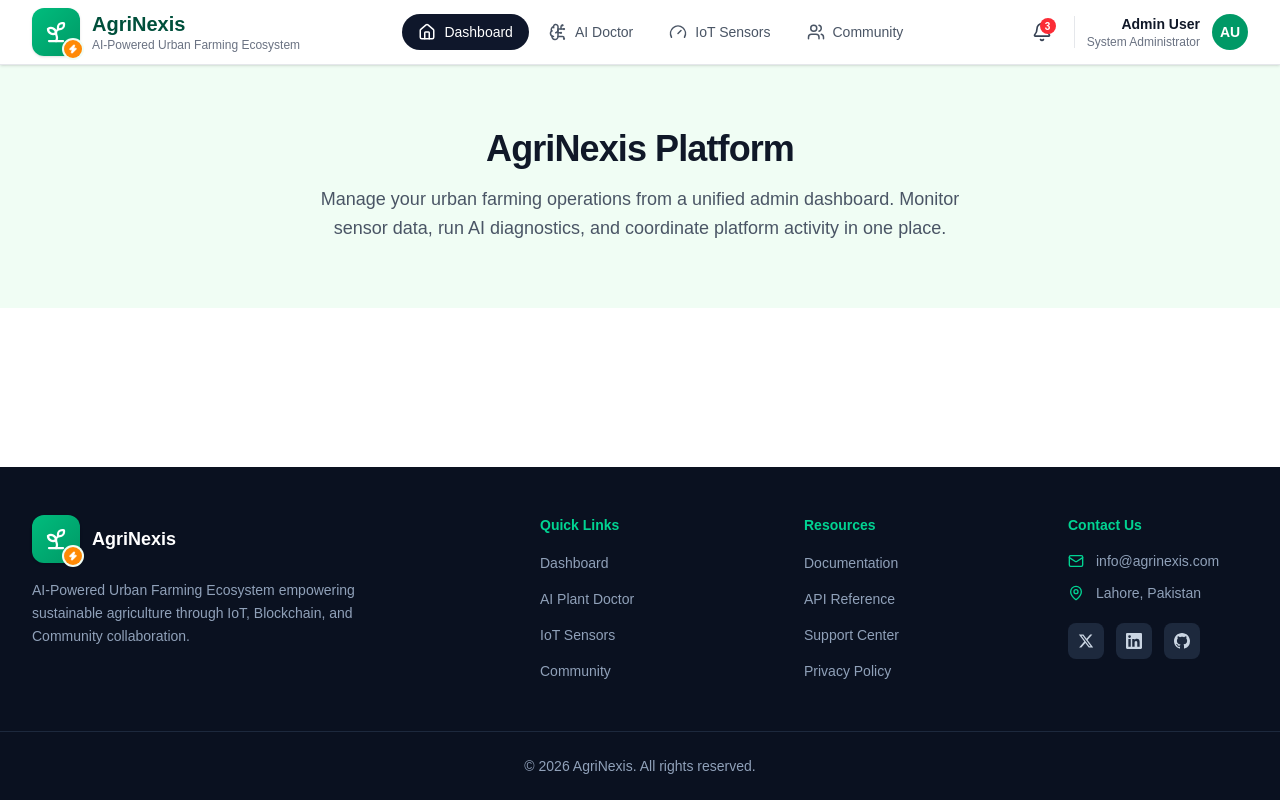
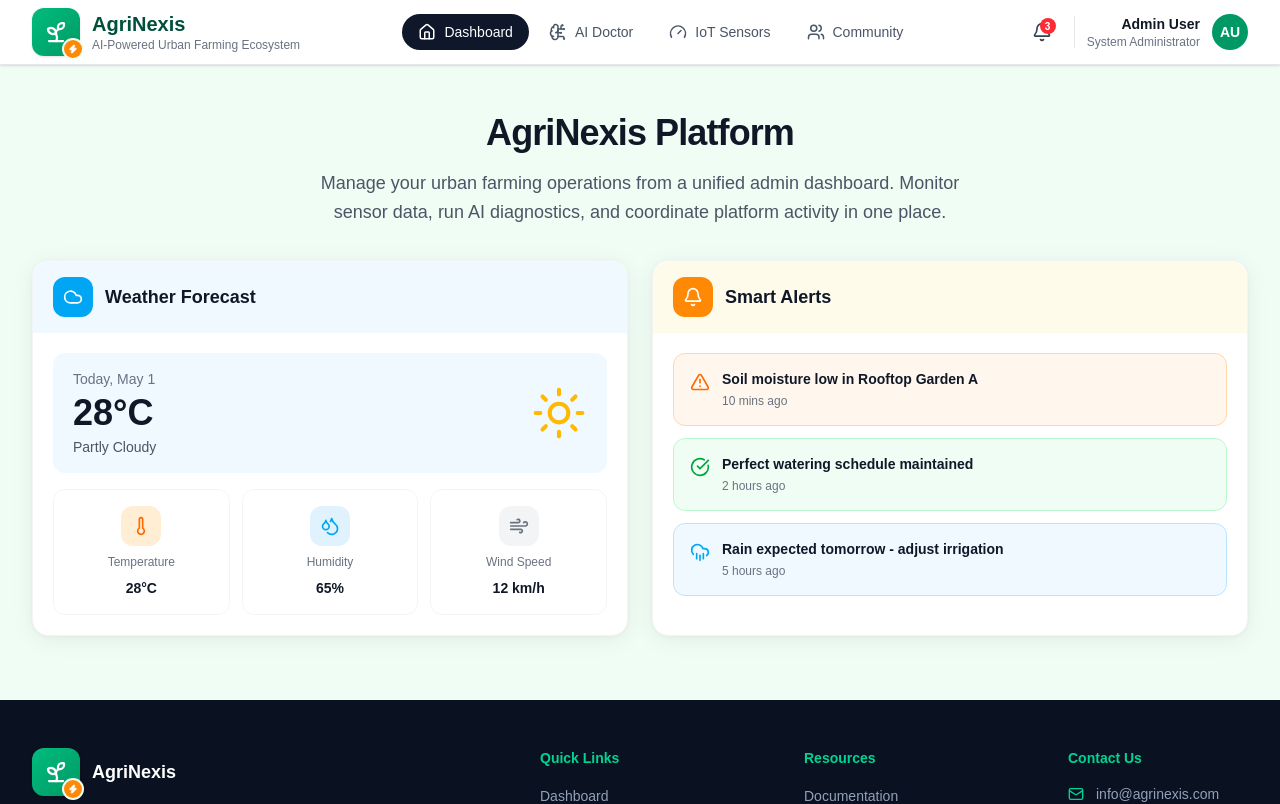
Before and after one commit to afzazulfiqar76/AgriNexis, a React (Vite) app in the folder client/: page / in a window 1280 px wide. Shown: the top 804 px of the page. Built offline with nearby package versions, Linux system fonts and the light colour scheme.

Commit message:
Add Weather Forecast and Smart Alerts section to the home page.
Introduce reusable dashboard cards above the footer so users see farm insights on landing.

```diff
--- /dev/null
+++ b/client/src/components/home/AlertItem.jsx
@@ -0,0 +1,30 @@
+const ALERT_VARIANTS = {
+  warning: {
+    container: 'border-orange-200 bg-orange-50',
+    icon: 'text-orange-500',
+  },
+  success: {
+    container: 'border-green-200 bg-green-50',
+    icon: 'text-green-600',
+  },
+  info: {
+    container: 'border-sky-200 bg-sky-50',
+    icon: 'text-sky-500',
+  },
+}
+
+export function AlertItem({ variant, message, timeAgo, icon }) {
+  const styles = ALERT_VARIANTS[variant]
+
+  return (
+    <article
+      className={`flex items-start gap-3 rounded-xl border p-4 ${styles.container}`}
+    >
+      <span className={`mt-0.5 shrink-0 ${styles.icon}`}>{icon}</span>
+      <div className="min-w-0 flex-1">
+        <p className="text-sm font-semibold leading-snug text-gray-900">{message}</p>
+        <p className="mt-1 text-xs text-gray-500">{timeAgo}</p>
+      </div>
+    </article>
+  )
+}
--- /dev/null
+++ b/client/src/components/home/DashboardPanelHeader.jsx
@@ -0,0 +1,14 @@
+export function DashboardPanelHeader({ title, icon, headerClassName, iconClassName }) {
+  return (
+    <header
+      className={`flex items-center gap-3 rounded-t-2xl px-5 py-4 ${headerClassName}`}
+    >
+      <span
+        className={`flex size-10 shrink-0 items-center justify-center rounded-xl ${iconClassName}`}
+      >
+        {icon}
+      </span>
+      <h2 className="text-lg font-bold text-gray-900">{title}</h2>
+    </header>
+  )
+}
--- /dev/null
+++ b/client/src/components/home/HomeInsightsSection.jsx
@@ -0,0 +1,19 @@
+import { SmartAlertsCard } from '@/components/home/SmartAlertsCard'
+import { WeatherForecastCard } from '@/components/home/WeatherForecastCard'
+
+export function HomeInsightsSection() {
+  return (
+    <section
+      aria-labelledby="farm-insights-heading"
+      className="mx-auto max-w-7xl px-4 pb-16 sm:px-6 lg:px-8"
+    >
+      <h2 id="farm-insights-heading" className="sr-only">
+        Farm insights
+      </h2>
+      <div className="grid grid-cols-1 gap-6 lg:grid-cols-2">
+        <WeatherForecastCard />
+        <SmartAlertsCard />
+      </div>
+    </section>
+  )
+}
--- /dev/null
+++ b/client/src/components/home/SmartAlertsCard.jsx
@@ -0,0 +1,38 @@
+import { AlertTriangle, Bell, CheckCircle, CloudRain } from 'lucide-react'
+import { AlertItem } from '@/components/home/AlertItem'
+import { DashboardPanelHeader } from '@/components/home/DashboardPanelHeader'
+import { SMART_ALERTS } from '@/constants/smartAlerts'
+
+const ALERT_ICONS = {
+  'alert-triangle': AlertTriangle,
+  'check-circle': CheckCircle,
+  'cloud-rain': CloudRain,
+}
+
+export function SmartAlertsCard() {
+  return (
+    <article className="overflow-hidden rounded-2xl border border-gray-100 bg-white shadow-[0_4px_24px_rgba(0,0,0,0.06),0_1px_4px_rgba(0,0,0,0.04)]">
+      <DashboardPanelHeader
+        title="Smart Alerts"
+        headerClassName="bg-amber-50"
+        iconClassName="bg-orange-400 text-white"
+        icon={<Bell className="size-5" strokeWidth={2} aria-hidden="true" />}
+      />
+
+      <section className="space-y-3 p-5">
+        {SMART_ALERTS.map(({ id, variant, message, timeAgo, icon }) => {
+          const Icon = ALERT_ICONS[icon]
+          return (
+            <AlertItem
+              key={id}
+              variant={variant}
+              message={message}
+              timeAgo={timeAgo}
+              icon={<Icon className="size-5" strokeWidth={2} aria-hidden="true" />}
+            />
+          )
+        })}
+      </section>
+    </article>
+  )
+}
--- /dev/null
+++ b/client/src/components/home/WeatherForecastCard.jsx
@@ -0,0 +1,62 @@
+import {
+  Cloud,
+  Droplets,
+  Sun,
+  Thermometer,
+  Wind,
+} from 'lucide-react'
+import { DashboardPanelHeader } from '@/components/home/DashboardPanelHeader'
+import { WeatherStatTile } from '@/components/home/WeatherStatTile'
+import { WEATHER_FORECAST } from '@/constants/weatherForecast'
+
+const STAT_ICONS = {
+  thermometer: Thermometer,
+  droplets: Droplets,
+  wind: Wind,
+}
+
+export function WeatherForecastCard() {
+  const { dateLabel, temperature, condition, stats } = WEATHER_FORECAST
+
+  return (
+    <article className="overflow-hidden rounded-2xl border border-gray-100 bg-white shadow-[0_4px_24px_rgba(0,0,0,0.06),0_1px_4px_rgba(0,0,0,0.04)]">
+      <DashboardPanelHeader
+        title="Weather Forecast"
+        headerClassName="bg-sky-50"
+        iconClassName="bg-sky-500 text-white"
+        icon={<Cloud className="size-5" strokeWidth={2} aria-hidden="true" />}
+      />
+
+      <div className="space-y-4 p-5">
+        <div className="flex items-center justify-between rounded-xl bg-sky-50 px-5 py-4">
+          <div>
+            <p className="text-sm text-gray-500">{dateLabel}</p>
+            <p className="mt-1 text-4xl font-bold text-gray-900">{temperature}</p>
+            <p className="mt-1 text-sm font-medium text-gray-600">{condition}</p>
+          </div>
+          <Sun
+            className="size-14 shrink-0 text-amber-400"
+            strokeWidth={1.75}
+            aria-hidden="true"
+          />
+        </div>
+
+        <div className="grid grid-cols-1 gap-3 sm:grid-cols-3">
+          {stats.map(({ id, label, value, icon, iconBg, iconColor }) => {
+            const Icon = STAT_ICONS[icon]
+            return (
+              <WeatherStatTile
+                key={id}
+                label={label}
+                value={value}
+                iconBg={iconBg}
+                iconColor={iconColor}
+                icon={<Icon className="size-5" strokeWidth={2} aria-hidden="true" />}
+              />
+            )
+          })}
+        </div>
+      </div>
+    </article>
+  )
+}
--- /dev/null
+++ b/client/src/components/home/WeatherStatTile.jsx
@@ -0,0 +1,13 @@
+export function WeatherStatTile({ label, value, icon, iconBg, iconColor }) {
+  return (
+    <div className="flex flex-col items-center gap-2 rounded-xl border border-gray-100 bg-white p-4 text-center">
+      <span
+        className={`flex size-10 items-center justify-center rounded-xl ${iconBg}`}
+      >
+        <span className={iconColor}>{icon}</span>
+      </span>
+      <p className="text-xs text-gray-500">{label}</p>
+      <p className="text-sm font-bold text-gray-900">{value}</p>
+    </div>
+  )
+}
--- /dev/null
+++ b/client/src/constants/smartAlerts.js
@@ -0,0 +1,23 @@
+export const SMART_ALERTS = [
+  {
+    id: 'soil-moisture',
+    variant: 'warning',
+    message: 'Soil moisture low in Rooftop Garden A',
+    timeAgo: '10 mins ago',
+    icon: 'alert-triangle',
+  },
+  {
+    id: 'watering-schedule',
+    variant: 'success',
+    message: 'Perfect watering schedule maintained',
+    timeAgo: '2 hours ago',
+    icon: 'check-circle',
+  },
+  {
+    id: 'rain-forecast',
+    variant: 'info',
+    message: 'Rain expected tomorrow - adjust irrigation',
+    timeAgo: '5 hours ago',
+    icon: 'cloud-rain',
+  },
+]
--- /dev/null
+++ b/client/src/constants/weatherForecast.js
@@ -0,0 +1,31 @@
+export const WEATHER_FORECAST = {
+  dateLabel: 'Today, May 1',
+  temperature: '28°C',
+  condition: 'Partly Cloudy',
+  stats: [
+    {
+      id: 'temperature',
+      label: 'Temperature',
+      value: '28°C',
+      icon: 'thermometer',
+      iconBg: 'bg-orange-100',
+      iconColor: 'text-orange-500',
+    },
+    {
+      id: 'humidity',
+      label: 'Humidity',
+      value: '65%',
+      icon: 'droplets',
+      iconBg: 'bg-sky-100',
+      iconColor: 'text-sky-500',
+    },
+    {
+      id: 'wind',
+      label: 'Wind Speed',
+      value: '12 km/h',
+      icon: 'wind',
+      iconBg: 'bg-gray-100',
+      iconColor: 'text-gray-500',
+    },
+  ],
+}
--- a/client/src/pages/public/HomePage.jsx
+++ b/client/src/pages/public/HomePage.jsx
@@ -1,7 +1,10 @@
+import { HomeInsightsSection } from '@/components/home/HomeInsightsSection'
+
 export function HomePage() {
   return (
-    <section className="flex min-h-full flex-col items-center justify-center bg-base-200 px-4 py-16 sm:px-6 lg:px-8">
-      <section className="w-full max-w-2xl text-center">
+    <div className="bg-base-200">
+      <section className="px-4 pb-8 pt-12 text-center sm:px-6 lg:px-8">
+        <div className="mx-auto max-w-2xl">
           <h1 className="text-3xl font-bold tracking-tight text-gray-900 sm:text-4xl">
             AgriNexis Platform
           </h1>
@@ -9,7 +12,10 @@ export function HomePage() {
             Manage your urban farming operations from a unified admin dashboard. Monitor
             sensor data, run AI diagnostics, and coordinate platform activity in one place.
           </p>
+        </div>
       </section>
-    </section>
+
+      <HomeInsightsSection />
+    </div>
   )
 }
```
Lines whose indentation alone changed are shown as unchanged.
